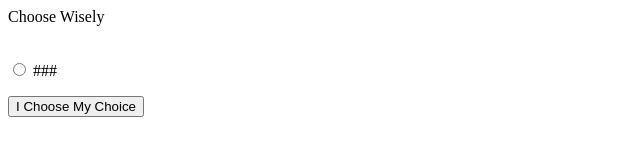
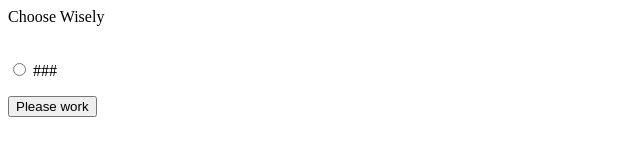
Before and after one commit to justin-w-soto/lab-13-adventure-quest-1, a plain HTML site: page quest/index.html in a window 1280 px wide. Shown: the whole page, without its empty margins (0-640 px from the left). Drawn offline with Linux system fonts and the light colour scheme.

Commit message:
little js changes

```diff
--- a/quest/index.html
+++ b/quest/index.html
@@ -18,7 +18,7 @@
                 <span>###</span>
             </label>
         </p>
-        <button>I Choose My Choice</button>
+        <button>Please work</button>
     </form>
 
     <script type="module" src="./quest.js"></script>
--- a/quest/quest.js
+++ b/quest/quest.js
@@ -1,5 +1,5 @@
-import { quests, findById } from '../data/quest-data.js';
-
+import quests from '../data/quest-data.js';
+import findById from '../data/find-by-id.js';
 const searchParams = new URLSearchParams(window.location.search);
 
 const questTitle = document.getElementById('quest-title');
@@ -7,6 +7,7 @@ const questImage = document.getElementById('quest-image');
 const questDescription = document.getElementById('quest-description');
 const choices = document.getElementById('choices');
 const quest = findById(quests, searchParams.get('questId'));
+//console.log(quest);
 
 questTitle.textContent = quest.title;
 questImage.src = `../assets/quests/${quest.image}`;
```
